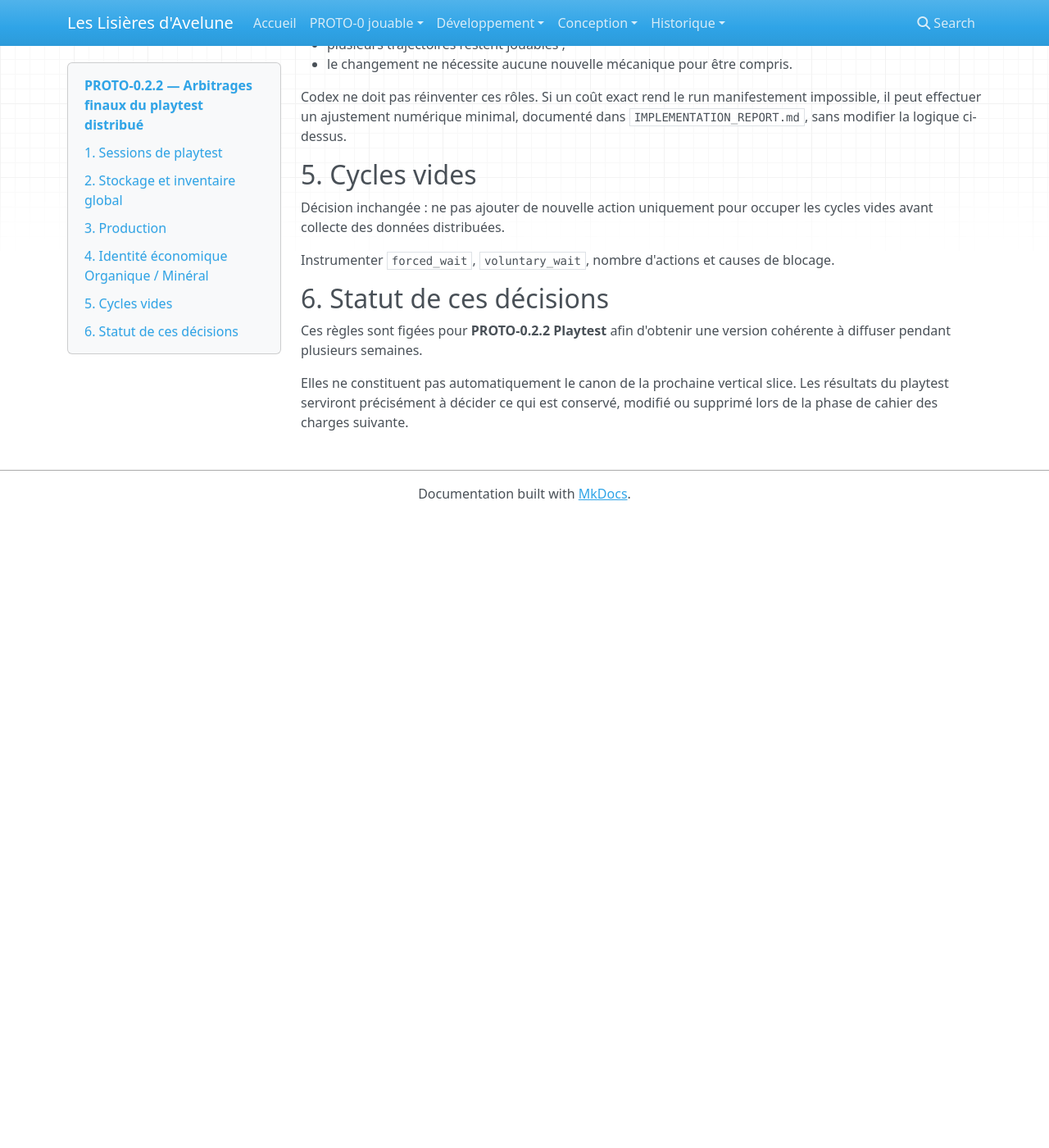
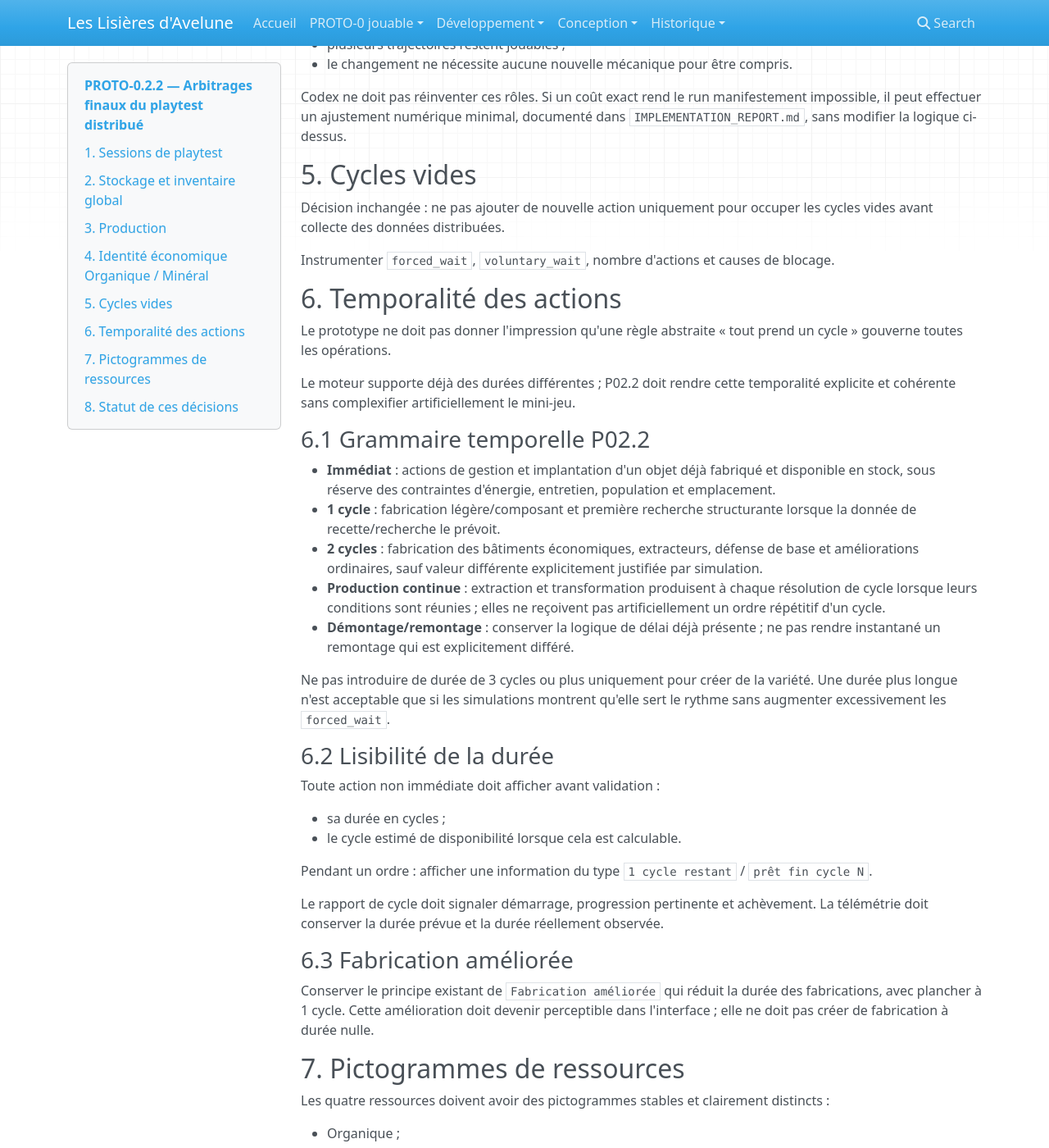
Before and after one commit to Abeliome-Officiel/les-lisieres-avelune, an MkDocs documentation site: the page built from docs/development/proto0.2/11_P02_2_FINAL_PLAYTEST_ARBITRATIONS.md, in a window 1280 px wide and 1400 px high, scrolled down 2529 px. Shown: the whole window at 82% size. Built offline with MkDocs 1.6.1, drawn with Linux system fonts in a browser that asks for light colours; nearby versions of some CDN libraries; before the commit the page ends 3159 px from its top, so only the background shows below that; some of the changed text lies outside the part shown.

Commit message:
docs: fixer temporalite et pictogrammes P02.2

```diff
--- a/docs/development/proto0.2/11_P02_2_FINAL_PLAYTEST_ARBITRATIONS.md
+++ b/docs/development/proto0.2/11_P02_2_FINAL_PLAYTEST_ARBITRATIONS.md
@@ -108,7 +108,62 @@ Décision inchangée : ne pas ajouter de nouvelle action uniquement pour occuper
 
 Instrumenter `forced_wait`, `voluntary_wait`, nombre d'actions et causes de blocage.
 
-## 6. Statut de ces décisions
+## 6. Temporalité des actions
+
+Le prototype ne doit pas donner l'impression qu'une règle abstraite « tout prend un cycle » gouverne toutes les opérations.
+
+Le moteur supporte déjà des durées différentes ; P02.2 doit rendre cette temporalité explicite et cohérente sans complexifier artificiellement le mini-jeu.
+
+### 6.1 Grammaire temporelle P02.2
+
+- **Immédiat** : actions de gestion et implantation d'un objet déjà fabriqué et disponible en stock, sous réserve des contraintes d'énergie, entretien, population et emplacement.
+- **1 cycle** : fabrication légère/composant et première recherche structurante lorsque la donnée de recette/recherche le prévoit.
+- **2 cycles** : fabrication des bâtiments économiques, extracteurs, défense de base et améliorations ordinaires, sauf valeur différente explicitement justifiée par simulation.
+- **Production continue** : extraction et transformation produisent à chaque résolution de cycle lorsque leurs conditions sont réunies ; elles ne reçoivent pas artificiellement un ordre répétitif d'un cycle.
+- **Démontage/remontage** : conserver la logique de délai déjà présente ; ne pas rendre instantané un remontage qui est explicitement différé.
+
+Ne pas introduire de durée de 3 cycles ou plus uniquement pour créer de la variété. Une durée plus longue n'est acceptable que si les simulations montrent qu'elle sert le rythme sans augmenter excessivement les `forced_wait`.
+
+### 6.2 Lisibilité de la durée
+
+Toute action non immédiate doit afficher avant validation :
+
+- sa durée en cycles ;
+- le cycle estimé de disponibilité lorsque cela est calculable.
+
+Pendant un ordre : afficher une information du type `1 cycle restant` / `prêt fin cycle N`.
+
+Le rapport de cycle doit signaler démarrage, progression pertinente et achèvement. La télémétrie doit conserver la durée prévue et la durée réellement observée.
+
+### 6.3 Fabrication améliorée
+
+Conserver le principe existant de `Fabrication améliorée` qui réduit la durée des fabrications, avec plancher à 1 cycle. Cette amélioration doit devenir perceptible dans l'interface ; elle ne doit pas créer de fabrication à durée nulle.
+
+## 7. Pictogrammes de ressources
+
+Les quatre ressources doivent avoir des pictogrammes stables et clairement distincts :
+
+- Organique ;
+- Minéral ;
+- Transformé ;
+- Composant.
+
+Principe d'affichage : **pictogramme + nom + valeur** pour toute lecture importante. Le pictogramme peut être utilisé seul comme repère secondaire seulement si un libellé accessible explicite reste disponible.
+
+Les mêmes pictogrammes doivent être réutilisés sans variation arbitraire dans :
+
+- HUD/zone de ressources compacte ;
+- vue `Stock` ;
+- coûts de Production ;
+- coûts de Recherche/Évolution ;
+- prévisualisation d'implantation lorsque pertinent ;
+- rapports de cycle ;
+- rapports d'onde lorsque des ressources y sont mentionnées ;
+- feedback ou contexte technique visible au joueur lorsque pertinent.
+
+L'objectif est de permettre une reconnaissance visuelle rapide des coûts et stocks, pas de remplacer le texte par une iconographie cryptique.
+
+## 8. Statut de ces décisions
 
 Ces règles sont figées pour **PROTO-0.2.2 Playtest** afin d'obtenir une version cohérente à diffuser pendant plusieurs semaines.
 
```
